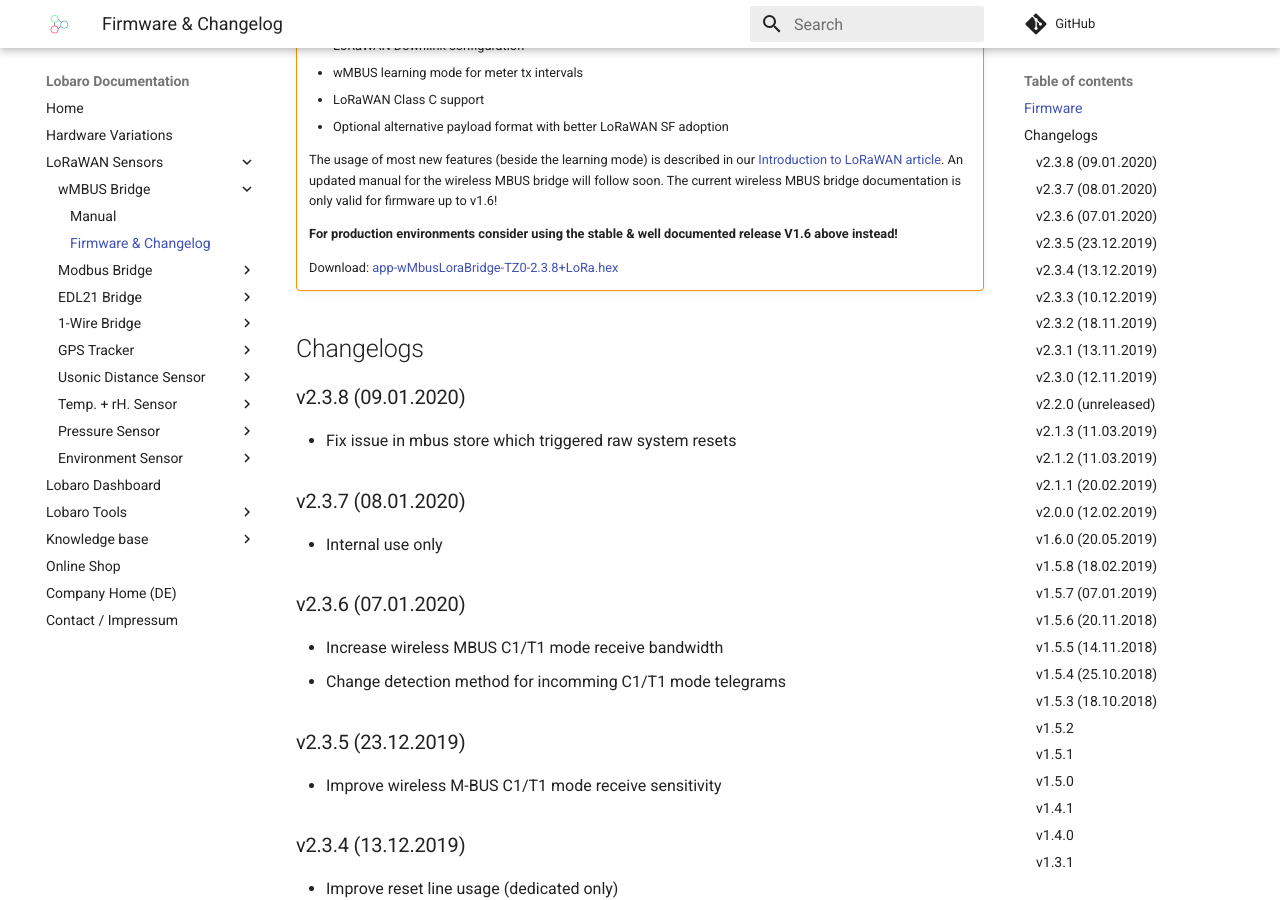
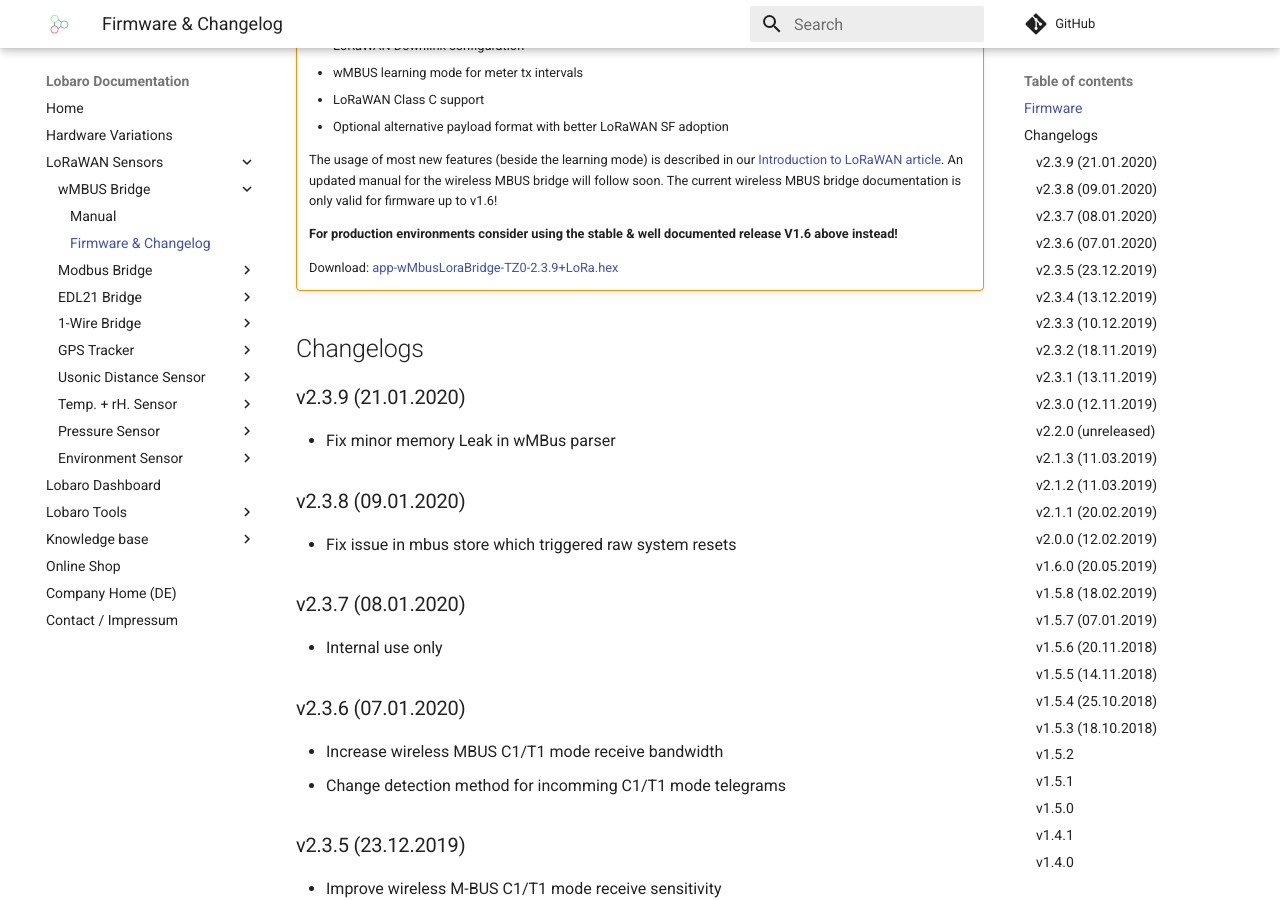
Before and after one commit to Lobaro/docs, an MkDocs documentation site: the page built from docs/lorawan-sensors/wmbus-lorawan/firmware.md, in a window 1280 px wide and 900 px high, scrolled down 544 px. Built offline with MkDocs 1.6.1 and Material for MkDocs 9.7.7, drawn with Linux system fonts in a browser that asks for light colours; a script that is not in the unit is left out; comment, search, counter and statistics services are not loaded.

Commit message:
add v2.3.9 wmbus bridge

```diff
--- a/docs/lorawan-sensors/wmbus-lorawan/firmware.md
+++ b/docs/lorawan-sensors/wmbus-lorawan/firmware.md
@@ -26,9 +26,12 @@
 
     **For production environments consider using the stable & well documented release V1.6 above instead!**
 
-    Download: [app-wMbusLoraBridge-TZ0-2.3.8+LoRa.hex](firmware/app-wMbusLoraBridge-TZ0-2.3.8+LoRa.hex)
+    Download: [app-wMbusLoraBridge-TZ0-2.3.9+LoRa.hex](firmware/app-wMbusLoraBridge-TZ0-2.3.9+LoRa.hex)
 
 ## Changelogs
+
+### v2.3.9 (21.01.2020)
+- Fix minor memory Leak in wMBus parser
 
 ### v2.3.8 (09.01.2020)
 - Fix issue in mbus store which triggered raw system resets
```
Also changed, not shown: 2 other files.
